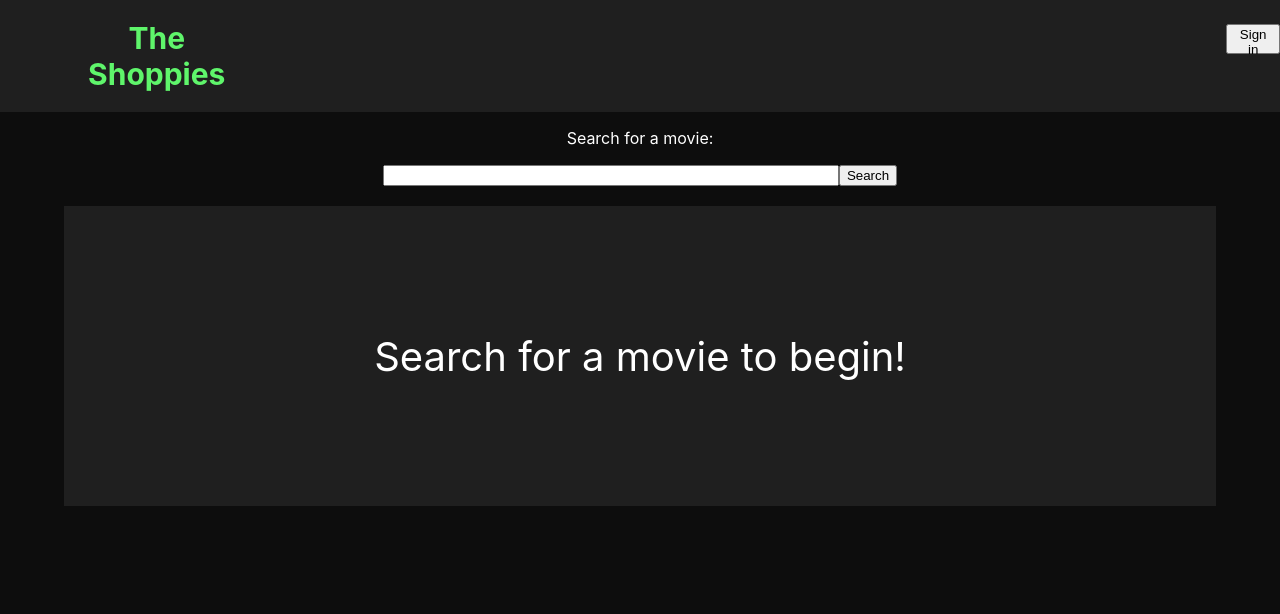
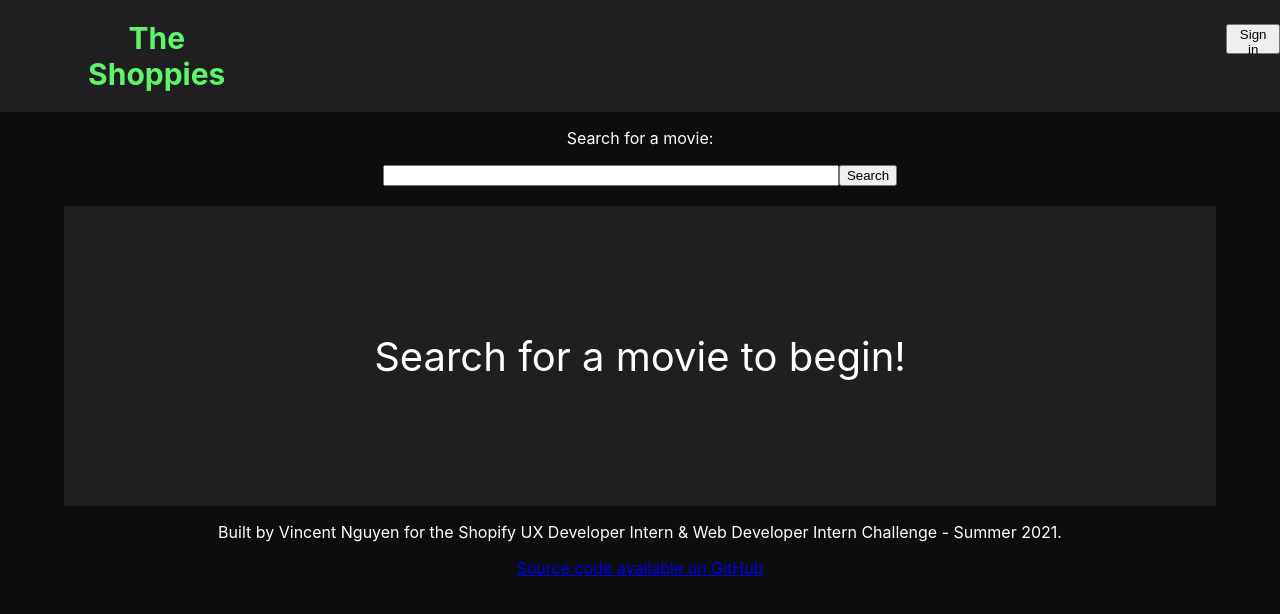
Before and after one commit to nvplus/omdb, a React (Create React App) app: page / in a window 1280 px wide. Shown: the top 614 px of the page. Built offline with nearby package versions, Linux system fonts and the light colour scheme; no server answers.

Commit message:
Added links to heroku/github

```diff
--- a/public/index.html
+++ b/public/index.html
@@ -7,7 +7,7 @@
     <meta name="theme-color" content="#000000" />
     <meta
       name="description"
-      content="Web site created using create-react-app"
+      content="The Shoppies - Created for the Shopify UX Developer Intern & Web Developer Intern Challenge - Summer 2021."
     />
     <link rel="apple-touch-icon" href="%PUBLIC_URL%/logo192.png" />
     <!--
--- a/src/App.js
+++ b/src/App.js
@@ -70,6 +70,9 @@ function App() {
         {nominations.length > 0 && <NominationsDisplay nominations={nominations} setNominations={setNominations}/>}
         </div>}
       </div>
+
+      <p>Built by Vincent Nguyen for the Shopify UX Developer Intern & Web Developer Intern Challenge - Summer 2021.</p>
+      <a href="https://github.com/nvplus/omdb"><p>Source code available on GitHub</p></a>
     </div>
 
 
```
Also changed, not shown: 1 other file (tests, documents, lock files or other folders).
